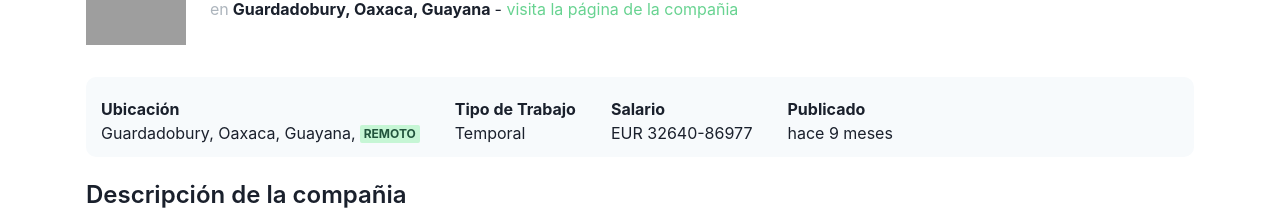
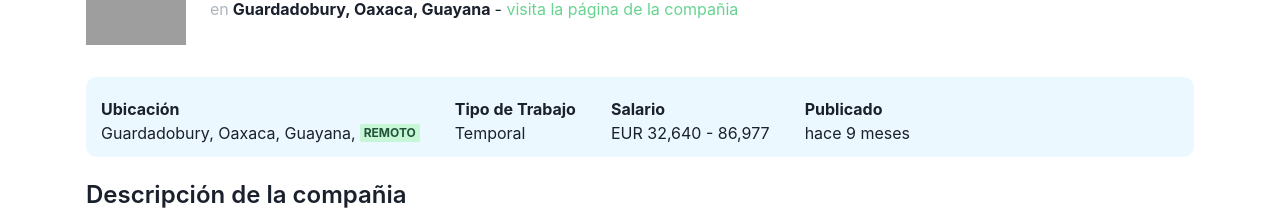
Before and after one commit to Streamelopers/opus-web, a Next.js app: page /job/26486983 in a window 1280 px wide. Shown: the part 133-343 px from the top of the page. Built offline with nearby package versions, Linux system fonts and the light colour scheme; grey boxes are pictures that could not be loaded.

Commit message:
Format salary

```diff
--- a/components/JobInfo.tsx
+++ b/components/JobInfo.tsx
@@ -1,5 +1,5 @@
 import RemoteBadge from "@/components/RemoteBadge";
-import { Box, HStack, Text } from "@chakra-ui/react";
+import { Box, Flex, HStack, Text } from "@chakra-ui/react";
 import React, { FC } from "react";
 import { formatDate, timeago } from "@/utils/utils";
 
@@ -27,18 +27,16 @@
   isRemoteOnly
 }: JobInfoProps) => {
   return (
-    <HStack spacing="35px" bg="gray.50" height="80px" padding="15px" borderRadius="10px">
+    <HStack spacing="35px" bg="blue.50" height="80px" padding="15px" borderRadius="10px">
       <Box h="40px">
         <Text fontWeight="700">Ubicación</Text>
-        <Text>
+        <Flex alignItems="center">
           <Box as="span">{location}</Box>
           <Box mr="1" as="span">
             {location && (isRemote || isRemoteOnly) ? "," : ""}
           </Box>
-          <Box as="span">
-            {isRemote || isRemoteOnly ? <RemoteBadge isRemote={isRemote} isRemoteOnly={isRemoteOnly} /> : ""}
-          </Box>
-        </Text>
+          {isRemote || isRemoteOnly ? <RemoteBadge isRemote={isRemote} isRemoteOnly={isRemoteOnly} /> : ""}
+        </Flex>
       </Box>
       <Box h="40px">
         <Text fontWeight="700">Tipo de Trabajo</Text>
@@ -48,9 +46,9 @@
         <Box h="40px">
           <Text fontWeight="700">Salario</Text>
           <Text>
-            {currencyCode} {minSalary}
-            {minSalary && maxSalary ? "-" : ""}
-            {maxSalary}
+            {currencyCode} {minSalary ? new Intl.NumberFormat().format(minSalary) : null}
+            {minSalary && maxSalary ? " - " : ""}
+            {maxSalary ? new Intl.NumberFormat().format(maxSalary) : null}
           </Text>
         </Box>
       )}
```
